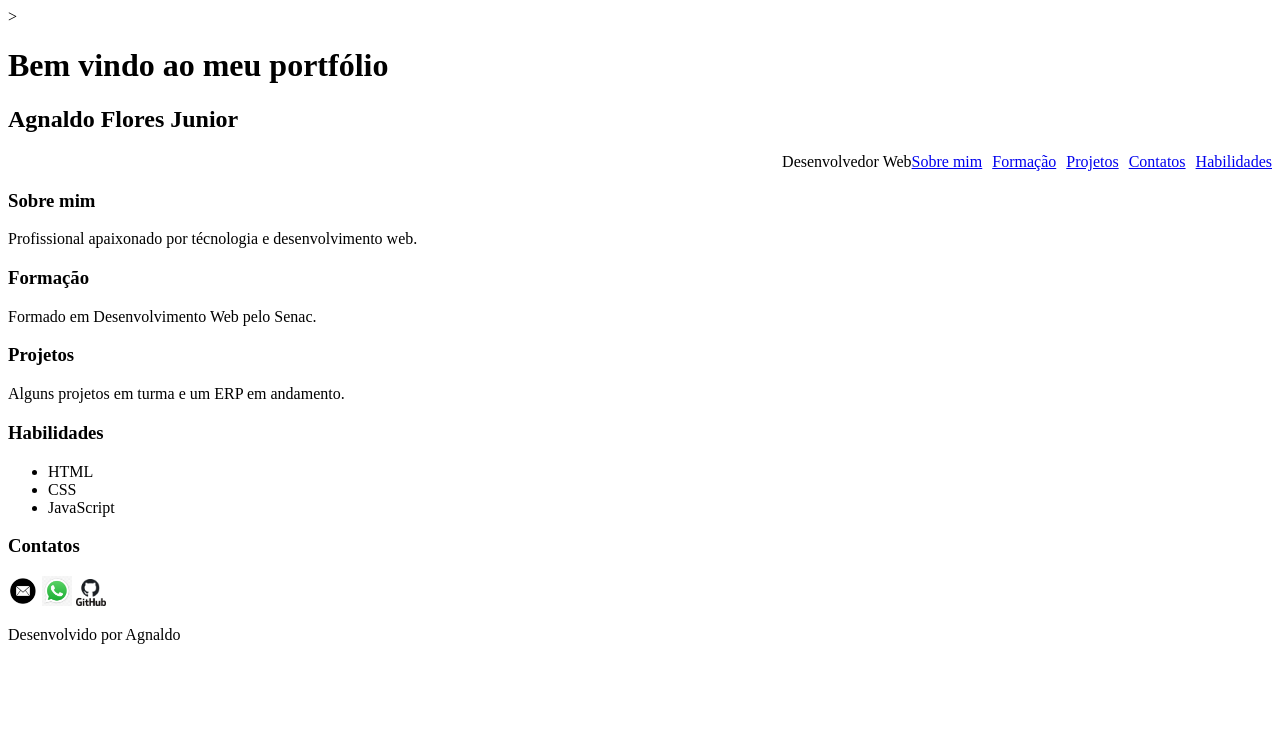
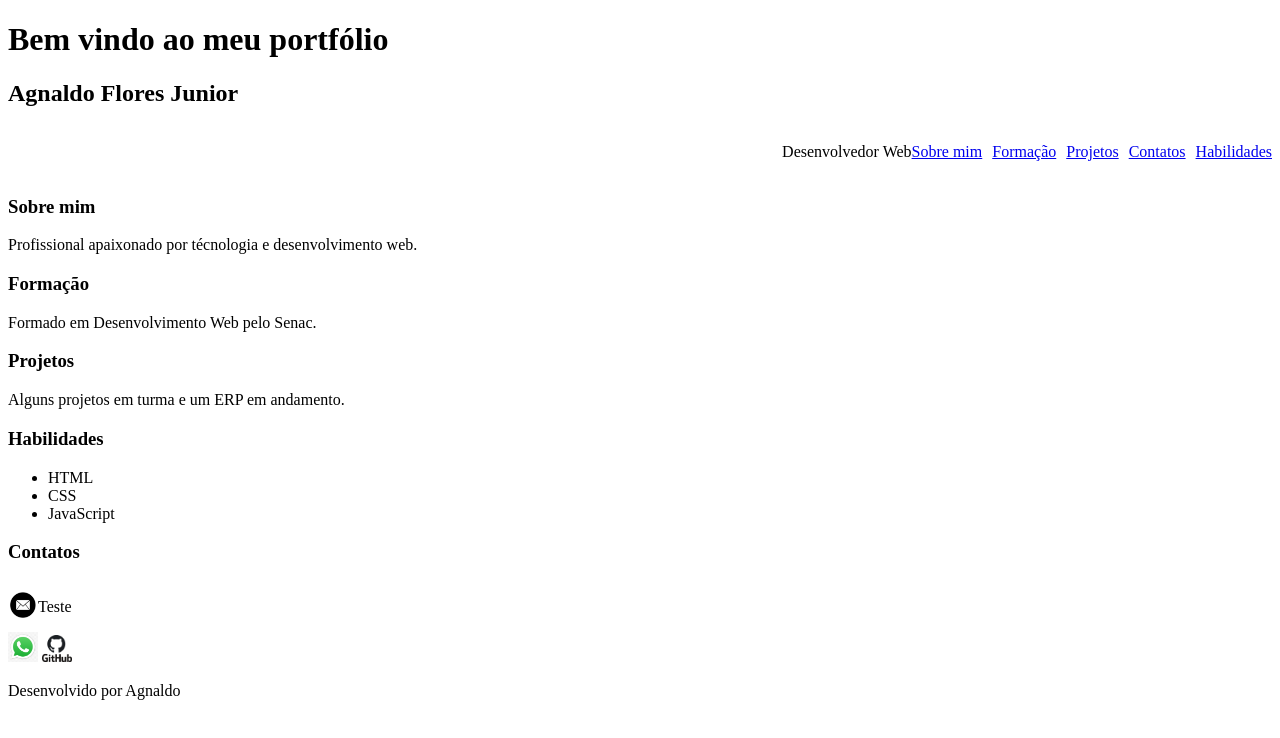
Before and after one commit to KonaruD/siteAulaAriel, a plain HTML site: page index.html in a window 1280 px wide. Drawn offline with Linux system fonts and the light colour scheme.

Commit message:
Corrigido semântica

```diff
--- a/index.html
+++ b/index.html
@@ -5,8 +5,9 @@
     <meta charset="UTF-8">
     <meta name="viewport" content="width=device-width, initial-scale=1.0">
     <title>Portfólio profissional</title>
-    >
+
     <link rel="stylesheet" href="style.css">
+
 </head>
 
 <body>
@@ -14,7 +15,7 @@
         <h1>Bem vindo ao meu portfólio</h1>
         <h2>Agnaldo Flores Junior</h2>
         <div class="div_cabecalho_nav">
-            <h300>Desenvolvedor Web</h300>
+            <p>Desenvolvedor Web</p>
 
             <nav>
                 <a href="#Sobre">Sobre mim</a>
@@ -51,7 +52,10 @@
     <footer>
         <section id="Contatos">
             <h3>Contatos</h3>
-            <a href="mailto:ajjrsu@gmail.com" target="_blank"><img src="img/mail_logo.png" width="30px"></a>
+            <div id="logo_email">
+                <a href="mailto:ajjrsu@gmail.com" target="_blank"><img src="img/mail_logo.png" width="30px"></a>
+                <p>Teste</p>
+            </div>
 
             <a href="https://api.whatsapp.com/send/?phone=47996278568&text&type=phone_number&app_absent=0"
                 target="_blank"><img src="img/wpp_logo.png" width="30px"></a>
--- a/style.css
+++ b/style.css
@@ -7,3 +7,8 @@ nav{
     display: flex;
     gap: 10px;
 }
+
+#logo_email{
+    display: flex;
+    align-items: center;
+}
```
